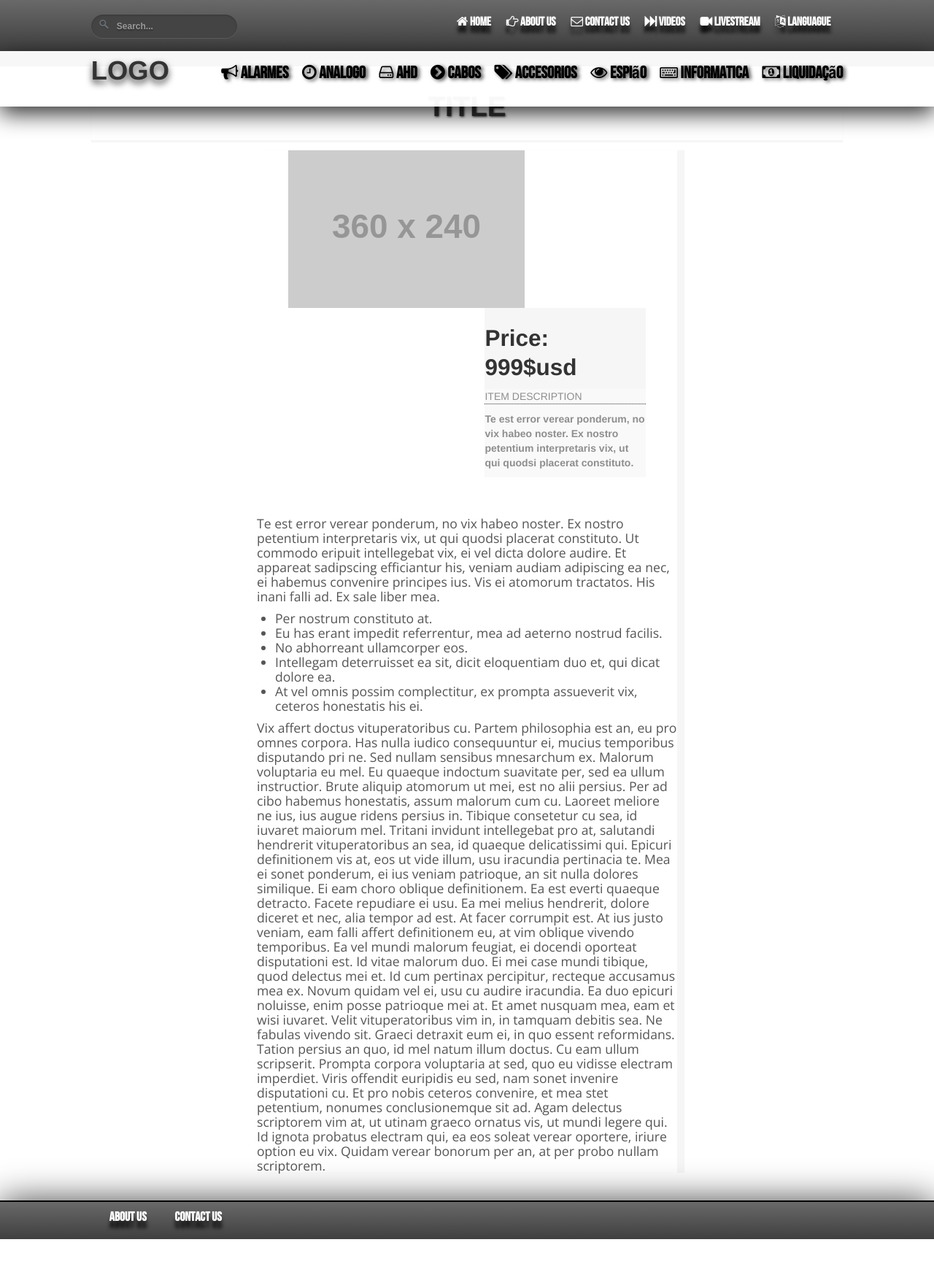
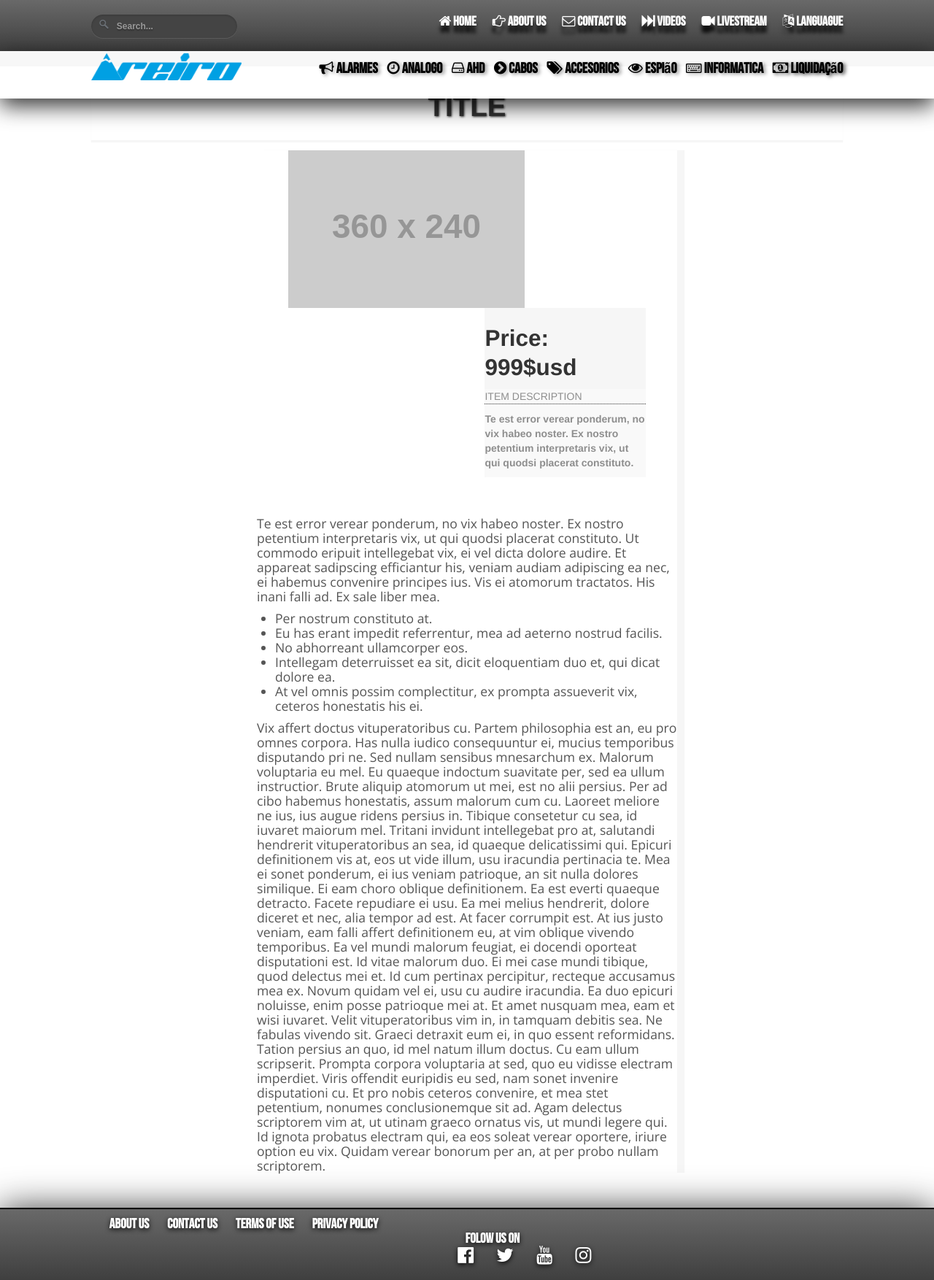
Before and after one commit to csdevs1/areiro, a PHP site: page /product.html in a window 1280 px wide. Shown: the whole page at 73% size. Before the commit the page ends 1698 px from the top, so only its background shows below. Run offline with PHP 8.4, Linux system fonts and the light colour scheme; grey boxes labelled with a size stand in for pictures from a placeholder-image service; some libraries are stand-ins or nearby versions.

Commit message:
added logo, added responsiviness to img logo, improved footer

```diff
--- a/css/stylesheet.css
+++ b/css/stylesheet.css
@@ -67,7 +67,7 @@ header {
     float: right;
 }
 
-#top-nav nav a {
+#top-nav nav a:nth-child(-1n+5) {
     font-family: 'BebasNeueRegular', 'Arial Narrow', Arial, sans-serif;
     font-weight:bolder;
     text-decoration: none;
@@ -106,8 +115,7 @@ header {
 /* MAIN NAV */
 
 #main-nav {
-    padding-top: 1.249868766em;
-    padding-bottom: .262467192em;
+    padding-top: .249868766em;
     overflow: auto;
     width: 100%;
     background: rgba(255, 255, 255, 0.97);
@@ -115,26 +123,28 @@ header {
     visibility: visible;
 }
 
-#main-nav span{
-    font-weight: 600;
-    text-shadow:  0 5px 10px rgba(0,0,0,0.78);
+.logo {
+    float: left;
+    width: 20%;
 }
 
-.logo {
-    float: left;
+.logo img {
+    max-width: 100%;
 }
 
 #main-nav nav {
+    margin-top: 10px;
     float: right;
+    paddgin-right: 0;
 }
 
-#main-nav .nav a {
+#main-nav .nav a:nth-child(-1n+7) {
     font-family: 'BebasNeueRegular', 'Arial Narrow', Arial, sans-serif;
     font-weight:bolder;
     text-decoration: none;
     color: #000;
-    text-shadow: 3px 2px 5px rgba(1, 1, 1, 0.7);
-    margin-right: .633333333em;
+    text-shadow: 3px 2px 5px rgba(1, 1, 1, 0.4);
+    margin-right: .433333333em;
 }
 
 #main-nav .nav a:last-child {
@@ -164,26 +174,60 @@ footer {
     box-shadow: 0 0 50px rgba(0,0,0,0.8);
 }
 
+#footer-info {
+    margin-left: auto;
+    margin-right: auto;
+}
+
 footer ul li {
-    display: inline-block;
-    margin-right: 2.5em;
+    display: inline-block;;
+    margin-right: 1.5em;
+}
+
+footer ul li:last-child {
+    margin-bottom: 0em;
 }
 
 footer a {
     font-family: 'BebasNeueRegular', 'Arial Narrow', Arial, sans-serif;
-    font-size: 1.26em;
+    font-size: 1.35em;
     font-weight:bolder;
     text-decoration: none;
     color: #FFF;
-    text-shadow: 0px 10px 5px rgba(0, 0, 0, 0.8);
+    text-shadow: 0px 2px 6px rgba(0, 0, 0, 0.9);
+}
+
+footer #social {
+    font-family: 'BebasNeueRegular', 'Arial Narrow', Arial, sans-serif;
+    font-size: 1.35em;
+    font-weight:bolder;
+    text-decoration: none;
+    color: #FFF;
+    text-shadow: 0px 2px 6px rgba(0, 0, 0, 0.9);
+    margin-left: 45%;
+}
+
+footer #social ul {
+    width: 90%
+}
+
+footer #social ul li {
+    display: inline-block;
+    margin-right: 1.5em;
+}
+
+#social span {
+    margin-left: 15%;
+    margin-right: 50%;
+    text-align: center;
 }
 
 footer a:hover {
-    font-size: 1.60em;
+    font-size: 1.33em;
     font-weight: 600;
     text-decoration: none;
     color: #e8e8e8;
-    text-shadow: 0px 12px 5px rgba(0, 0, 0, 0.8);
+    text-shadow: 0px 4px 5px rgba(0, 0, 0, 0.8);
 }
 
 /* SLIDER */
@@ -484,106 +528,11 @@ a{
 
 @media screen and (min-width: 1820px) {
     #top-nav a {
-        font-size: 1.3em;
-    }
-
-    #main-nav a {
-        font-size: 2.3em;
+        font-size: 1.6em;
     }
 
     #top-nav a:hover {
-        font-size: 1.35em;
-        font-weight: 600;
-        text-decoration: none;
-        color: #e8e8e8;
-        text-shadow: 0px 12px 5px rgba(0, 0, 0, 0.8);
-    }
-
-    #main-nav a:hover {
-        font-size: 1.817em;
-        font-weight: 600;
-        text-decoration: none;
-        color: #111;
-        text-shadow: 4px 3px 5px rgba(1, 1, 1, 0.7);
-    }
-
-    #main-nav span {
-        font-size: 4.166666667em;
-    }
-}
-
-@media screen and (max-width: 1819px) {
-
-    #main-nav a {
-        font-size: 2.2em;
-    }
-
-    #main-nav a:hover {
-        font-weight: 600;
-        text-decoration: none;
-        color: #111;
-        text-shadow: 4px 3px 5px rgba(1, 1, 1, 0.7);
-    }
-
-    #main-nav span {
-        font-size: 4em;
-    }
-}
-
-@media screen and (max-width: 1680px) {
-
-    #main-nav a {
-        font-size: 2em;
-    }
-
-    #main-nav a:hover {
-        font-weight: 600;
-        text-decoration: none;
-        color: #111;
-        text-shadow: 4px 3px 5px rgba(1, 1, 1, 0.7);
-    }
-
-    #main-nav span {
-        font-size: 4em;
-    }
-}
-
-@media screen and (max-width: 1552px) {
-
-    #top-nav a {
-        font-size: 1.2em;
-    }
-
-    #top-nav a:hover {
-        font-weight: 600;
-        text-decoration: none;
-        color: #111;
-        text-shadow: 4px 3px 5px rgba(1, 1, 1, 0.7);
-    }
-
-    #main-nav a {
-        font-size: 1.8em;
-    }
-
-     #main-nav a:hover {
-        font-weight: 600;
-        text-decoration: none;
-        color: #111;
-        text-shadow: 4px 3px 5px rgba(1, 1, 1, 0.7);
-    }
-
-    #main-nav span {
-        font-size: 3.6em;
-    }
-}
-
-@media screen and (max-width: 1446px) {
-    #top-nav a {
-        font-size: 1.2em;
-    }
-
-    #top-nav a:hover {
-        font-size: 1.05em;
+        font-size: 1.58em;
         font-weight: 600;
         text-decoration: none;
         color: #e8e8e8;
@@ -591,69 +540,141 @@ a{
     }
 
     #main-nav a {
-        font-size: 1.7em;
+        font-size: 2.2em;
     }
 
     #main-nav a:hover {
+        font-size: 2.1em;
+        font-weight: 600;
+        text-decoration: none;
+        color: #111;
+        text-shadow: 4px 3px 5px rgba(1, 1, 1, 0.5);
+    }
+}
+
+@media screen and (max-width: 1819px) {
+
+    #main-nav a {
+        font-size: 2em;
+    }
+
+    #main-nav a:hover {
+        font-size: 1.9em;
+        font-weight: 600;
+        text-decoration: none;
+        color: #111;
+        text-shadow: 4px 3px 5px rgba(1, 1, 1, 0.5);
+    }
+}
+
+@media screen and (max-width: 1680px) {
+
+    #top-nav a {
+        font-size: 1.39em;
+    }
+
+    #top-nav a:hover {
+        font-size: 1.37em;
+        font-weight: 600;
+        text-decoration: none;
+        color: #e8e8e8;
+        text-shadow: 4px 3px 5px rgba(1, 1, 1, 0.7);
+    }
+
+    #main-nav a {
+        font-size: 1.86642em;
+    }
+
+    #main-nav a:hover {
+        font-size: 1.8em;
         font-weight: 600;
         text-decoration: none;
         color: #111;
         text-shadow: 4px 3px 5px rgba(1, 1, 1, 0.7);
     }
+}
 
-    #main-nav span {
-        font-size: 3.1em;
+@media screen and (max-width: 1552px) {
+
+    #main-nav a {
+        font-size: 1.732em;
+    }
+
+     #main-nav a:hover {
+         font-size: 1.7em;
+        font-weight: 600;
+        text-decoration: none;
+        color: #111;
+        text-shadow: 4px 3px 5px rgba(1, 1, 1, 0.7);
+    }
+}
+
+@media screen and (max-width: 1446px) {
+    #top-nav a {
+        font-size: 1.3em;
+    }
+
+    #top-nav a:hover {
+        font-size: 1.28em;
+        font-weight: 600;
+        text-decoration: none;
+        color: #e8e8e8;
+        text-shadow: 0px 12px 5px rgba(0, 0, 0, 0.8);
+    }
+
+    #main-nav a {
+        font-size: 1.6em;
+    }
+
+    #main-nav a:hover {
+        font-size: 1.58em;
+        font-weight: 600;
+        text-decoration: none;
+        color: #111;
+        text-shadow: 4px 3px 5px rgba(1, 1, 1, 0.7);
     }
 }
 
 @media screen and (max-width: 1350px) {
     #main-nav a {
-        font-size: 1.65em;
+        font-size: 1.52em;
     }
 
     #main-nav a:hover {
+        font-size: 1.49em;
         font-weight: 600;
         text-decoration: none;
         color: #111;
         text-shadow: 4px 3px 5px rgba(1, 1, 1, 0.7);
     }
-
-    #main-nav span {
-        font-size: 2.6em;
-    }
 }
 
-@media screen and (max-width: 1278px) {
+@media screen and (max-width: 1280px) {
+
     #main-nav a {
-        font-size: 1.6em;
+        font-size: 1.439em;
     }
 
     #main-nav a:hover {
+        font-size: 1.4em;
         font-weight: 600;
         text-decoration: none;
         color: #111;
         text-shadow: 4px 3px 5px rgba(1, 1, 1, 0.7);
     }
-
-    #main-nav span {
-        font-size: 2.6em;
-    }
 }
 
 @media screen and (max-width: 1217px) {
     #main-nav a {
-        font-size: 1.5em;
+        font-size: 1.3864em;
     }
 
     #main-nav a:hover {
+        font-size: 1.3em;
         font-weight: 600;
         text-decoration: none;
         color: #111;
         text-shadow: 4px 3px 5px rgba(1, 1, 1, 0.7);
-    }
-
-    #main-nav span {
-        font-size: 2.6em;
     }
 }
 
@@ -730,14 +742,6 @@ a{
 
     .cb-slideshow, .cb-slideshow:after {
         height: 59.010416667em;
-    }
-}
-
-@media screen and (max-width: 1450px) {
-    #main-nav a {
-    }
-
-    #main-nav span {
     }
 }
 
--- a/product.html
+++ b/product.html
@@ -11,9 +11,9 @@
         <script src='http://cdnjs.cloudflare.com/ajax/libs/twitter-bootstrap/2.3.1/js/bootstrap.min.js'></script>
         <script src="js/smoothScroll.js"></script>
         <script src="js/script.js"></script>
+        <link href='http://fonts.googleapis.com/css?family=Open+Sans' rel='stylesheet' type='text/css'>
         <link rel='stylesheet' href='css/bootstrap.min.css'>
         <link rel="stylesheet" href="https://maxcdn.bootstrapcdn.com/font-awesome/4.4.0/css/font-awesome.min.css">
-        <link href='http://fonts.googleapis.com/css?family=Open+Sans' rel='stylesheet' type='text/css'>
         <link rel="stylesheet" href="css/stylesheet-carrousel.css">
         <link rel="stylesheet" type="text/css" href="css/style3.css" />
         <link rel="stylesheet" href="css/style.css">
@@ -30,7 +30,7 @@
                         </form>
                         <nav class="nav">
                             <ul>
-                                <a href="index.html"><li><i class="fa fa-home"></i> Home</li></a>
+                                <a href="index.php"><li><i class="fa fa-home"></i> Home</li></a>
                                 <a href="#"><li><i class="fa fa-hand-o-right"></i> About us</li></a>
                                 <a href="#"><li><i class="fa fa-envelope-o"></i> Contact us</li></a>
                                 <a href="#"><li><i class="fa fa-fast-forward"></i> Videos</li></a>
@@ -42,7 +42,7 @@
                 </div>
                 <div id="main-nav">
                     <div class="wrapper">
-                        <div class="logo"><span>LOGO</span></div>
+                        <div class="logo"><a href="index.php"><img src="img/logo.png"></a></div>
                         <nav class="nav">
                             <ul>
                                 <a href="category.html"><li><i class="fa fa-bullhorn"></i> Alarmes</li></a>
@@ -61,7 +61,7 @@
                 <div id="top-nav-small" >
                     <div class="wrapper">
                         <nav class="nav">
-                            <div class="logo"><span>LOGO</span></div>
+                            <div class="logo"><a href="index.php"><img src="img/logo-small.png"></a></div>
                             <div id="menu-bars"><a href="#"><i class="fa fa-bars"></i></a></div>
                         </nav>
                     </div>
@@ -75,7 +75,7 @@
                                         <input name="q-small" id="q-small" type="search" size="40" placeholder="Search..." />
                                     </form>
                                 </li>
-                                <a href="#"><li><i class="fa fa-bullhorn"></i> Alarmes</li></a>
+                                <a href="category.html"><li><i class="fa fa-bullhorn"></i> Alarmes</li></a>
                                 <a href="#"><li><i class="fa fa-clock-o"></i> Analogo</li></a>
                                 <a href="#"><li><i class="fa fa-hdd-o"></i> Ahd</li></a>
                                 <a href="#"><li><i class="fa fa-chevron-circle-right"></i> Cabos</li></a>
@@ -108,16 +108,18 @@
                     </div>
 
                     <div id="description">
-                        Te est error verear ponderum, no vix habeo noster. Ex nostro petentium interpretaris vix, ut qui quodsi placerat constituto. Ut commodo eripuit intellegebat vix, ei vel dicta dolore audire. Et appareat sadipscing efficiantur his, veniam audiam adipiscing ea nec, ei habemus convenire principes ius. Vis ei atomorum tractatos. His inani falli ad. Ex sale liber mea.
-                       <p><ul>
+                        <p>Te est error verear ponderum, no vix habeo noster. Ex nostro petentium interpretaris vix, ut qui quodsi placerat constituto. Ut commodo eripuit intellegebat vix, ei vel dicta dolore audire. Et appareat sadipscing efficiantur his, veniam audiam adipiscing ea nec, ei habemus convenire principes ius. Vis ei atomorum tractatos. His inani falli ad. Ex sale liber mea.</p>
+                       <p>
+                        <ul>
                             <li>Per nostrum constituto at. </li>
                             <li>Eu has erant impedit referrentur, mea ad aeterno nostrud facilis.</li>
                             <li>No abhorreant ullamcorper eos. </li>
                             <li>Intellegam deterruisset ea sit, dicit eloquentiam duo et, qui dicat dolore ea.</li>
                             <li>At vel omnis possim complectitur, ex prompta assueverit vix, ceteros honestatis his ei. </li>
-                        </ul></p>
+                        </ul>
+                        </p>
 
-
+                        <p>
                             Vix affert doctus vituperatoribus cu. Partem philosophia est an, eu pro omnes corpora. Has nulla iudico consequuntur ei, mucius temporibus disputando pri ne. Sed nullam sensibus mnesarchum ex.
 
                             Malorum voluptaria eu mel. Eu quaeque indoctum suavitate per, sed ea ullum instructior. Brute aliquip atomorum ut mei, est no alii persius. Per ad cibo habemus honestatis, assum malorum cum cu. Laoreet meliore ne ius, ius augue ridens persius in.
@@ -133,6 +135,7 @@ Id cum pertinax percipitur, recteque accusamus mea ex. Novum quidam vel ei, usu
                             Velit vituperatoribus vim in, in tamquam debitis sea. Ne fabulas vivendo sit. Graeci detraxit eum ei, in quo essent reformidans. Tation persius an quo, id mel natum illum doctus. Cu eam ullum scripserit.
 
                             Prompta corpora voluptaria at sed, quo eu vidisse electram imperdiet. Viris offendit euripidis eu sed, nam sonet invenire disputationi cu. Et pro nobis ceteros convenire, et mea stet petentium, nonumes conclusionemque sit ad. Agam delectus scriptorem vim at, ut utinam graeco ornatus vis, ut mundi legere qui. Id ignota probatus electram qui, ea eos soleat verear oportere, iriure option eu vix. Quidam verear bonorum per an, at per probo nullam scriptorem.
+                    </p>
                     </div>
                 </div>
             </div>
@@ -141,6 +144,16 @@ Prompta corpora voluptaria at sed, quo eu vidisse electram imperdiet. Viris offe
                     <ul>
                         <li><a href="#">About us</a></li>
                         <li><a href="#">Contact us</a></li>
+                        <li><a href="#">TERMS OF USE</a></li>
+                        <li><a href="#">PRIVACY POLICY</a></li>
+                        <li id="social"><span>FOLOW US ON</span>
+                            <ul>
+                                <li><a href="#"><i class="fa fa-facebook-official"></i></a></li>
+                                <li><a href="#"><i class="fa fa-twitter"></i></a></li>
+                                <li><a href="#"><i class="fa fa-youtube"></i></a></li>
+                                <li><a href="#"><i class="fa fa-instagram"></i></a></li>
+                            </ul>
+                        </li>
                     </ul>
                 </div>
             </footer>
```
Also changed, not shown: other parts of css/stylesheet.css (+37 -29 lines), category.html (+14 -4 lines), index.php (+14 -4 lines), img/logo-small.png (added), img/logo.png (added). Lines whose indentation alone changed are shown as unchanged.
